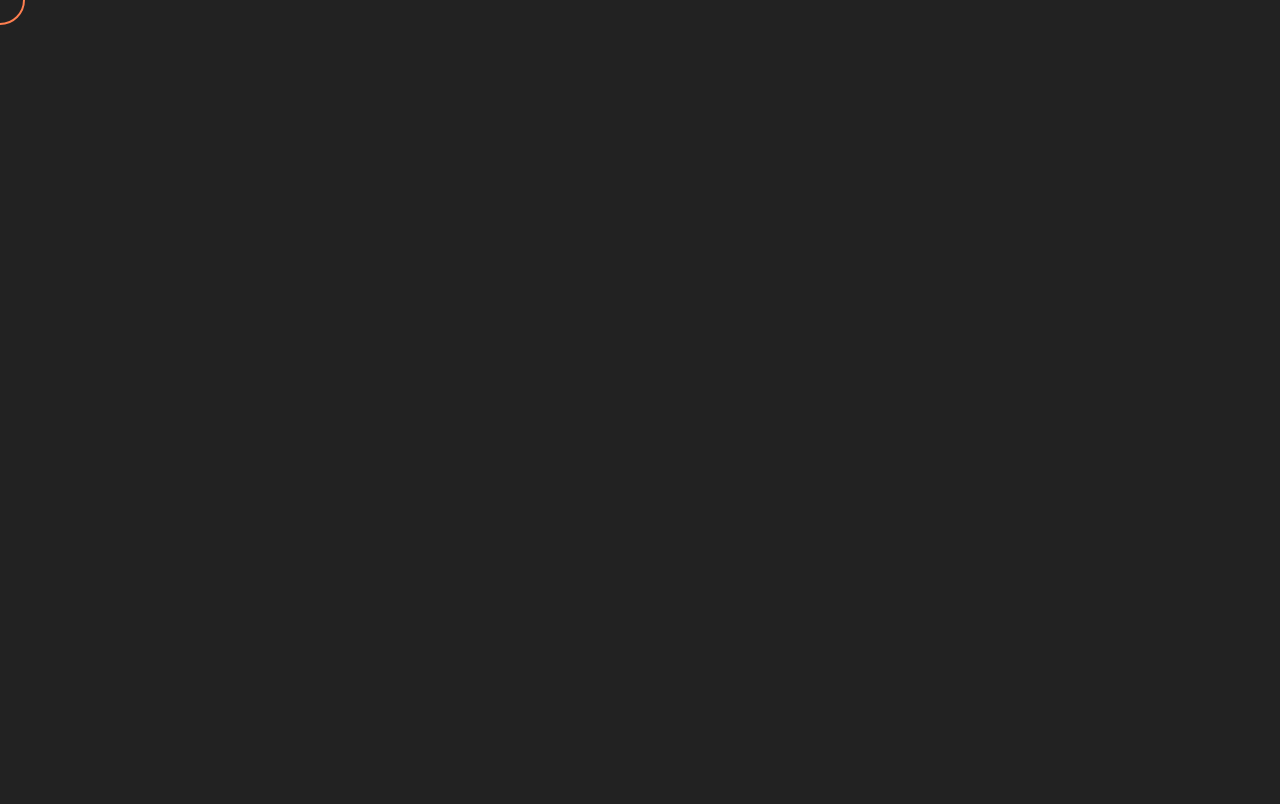
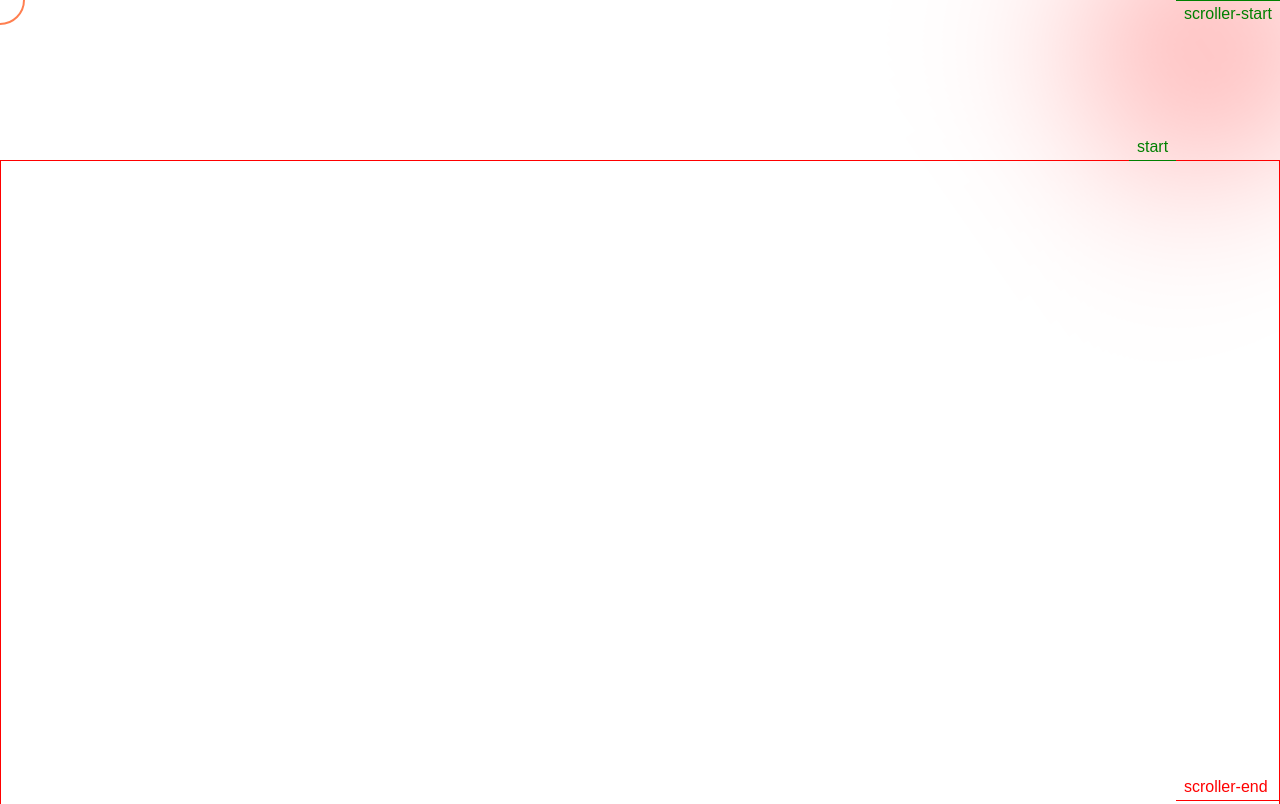
Before and after one commit to Satyender-A03/portfolio, a website built with Vite: page index.html in a window 1280 px wide. Shown: the top 804 px of the page. Built offline with nearby package versions, Linux system fonts and the light colour scheme.

Commit message:
scrollTrigger anim

```diff
--- a/index.html
+++ b/index.html
@@ -9,6 +9,10 @@
   <body>
     <div class="cursor"></div>
 
+    <section class="first-section"></section>
+    <section class="second-section"></section>
+
+    <div class="triangle"></div>
     <!-- <div class="container"></div> -->
     <!--
     <div class="box2"></div>
--- a/main.js
+++ b/main.js
@@ -1,5 +1,8 @@
 import "./style.css";
 import gsap from "gsap";
+import ScrollTrigger from "gsap/dist/ScrollTrigger";
+
+gsap.registerPlugin(ScrollTrigger);
 
 // gsap.to(".container", {
 //   x: 200,
@@ -302,7 +305,7 @@ import gsap from "gsap";
 
 // console.log(elements);
 
-window.addEventListener("mousemove", ({ clientX: x, clientY: y }) => {
+window.addEventListener("mousemove", (_event) => {
   // document.querySelector(".cursor").style.left = clientX + "px";
   // document.querySelector(".cursor").style.top = clientY + "px";
   // gsap.to(".cursor", {
@@ -313,17 +316,52 @@ window.addEventListener("mousemove", ({ clientX: x, clientY: y }) => {
   // console.log("GSAP TWEEN CALLED");
   // console.log(gsap.utils.clamp(25, window.innerWidth - 25, x));
   // let xTo = gsap.quickTo(".cursor", "x", { duration: 0.5 });
+
+  const { clientX: x, pageY: y } = _event;
+  // console.log(_event);
   let xTo = gsap.utils.pipe(
-    gsap.utils.clamp(25, window.innerWidth - 25),
+    gsap.utils.clamp(25, window.innerWidth - 45),
     gsap.quickTo(".cursor", "x", { duration: 0.5 })
   );
   // let yTo = gsap.quickTo(".cursor", "y", { duration: 0.5 });
-  let yTo = gsap.utils.pipe(
-    gsap.utils.clamp(25, window.innerHeight - 25),
-    gsap.quickTo(".cursor", "y", { duration: 0.5 })
-  );
+  let yTo = gsap.utils.pipe(gsap.quickTo(".cursor", "y", { duration: 0.5 }));
   xTo(x);
   yTo(y);
 });
 
-console.log(gsap.utils.random(-100, 100, 2));
+// console.log(gsap.utils.random(-100, 100, 2));
+
+// gsap.to("body", {
+//   scrollTrigger: {
+//     trigger: ".second-section",
+//     markers: true,
+//     start: "top 500px",
+//     end: "bottom top",
+//     scrub: 1,
+//     onEnterBack: (_event) => {
+//       console.log(_event);
+//     },
+//   },
+//   backgroundColor: "#fff",
+//   // duration: 2,
+// });
+
+const t1 = gsap.timeline({
+  scrollTrigger: {
+    trigger: ".second-section",
+    markers: true,
+    start: "top top",
+    end: "bottom bottom",
+    scrub: 1,
+    onEnter: () => {
+      console.log("Enter");
+    },
+  },
+});
+
+t1.to(".triangle", {
+  top: 1200,
+  right: 600,
+  transform: "rotate(0)",
+  filter: "blur(0px)",
+});
--- a/style.css
+++ b/style.css
@@ -5,7 +5,7 @@
 }
 
 body {
-  background: #222;
+  /* background: #222; */
   width: 100%;
   overflow-x: hidden;
 }
@@ -128,3 +128,24 @@ body {
 body:hover .cursor {
   /* opacity: 1; */
 }
+
+.second-section {
+  height: 200vh;
+  border: 1px solid red;
+}
+
+.first-section {
+  height: 20vh;
+}
+
+.triangle {
+  width: 150px;
+  height: 100px;
+  background: red;
+  /* clip-path: polygon(50% 0%, 0% 100%, 100% 100%); */
+  position: absolute;
+  top: 0;
+  right: 0;
+  transform: rotate(145deg);
+  filter: blur(100px);
+}
```
